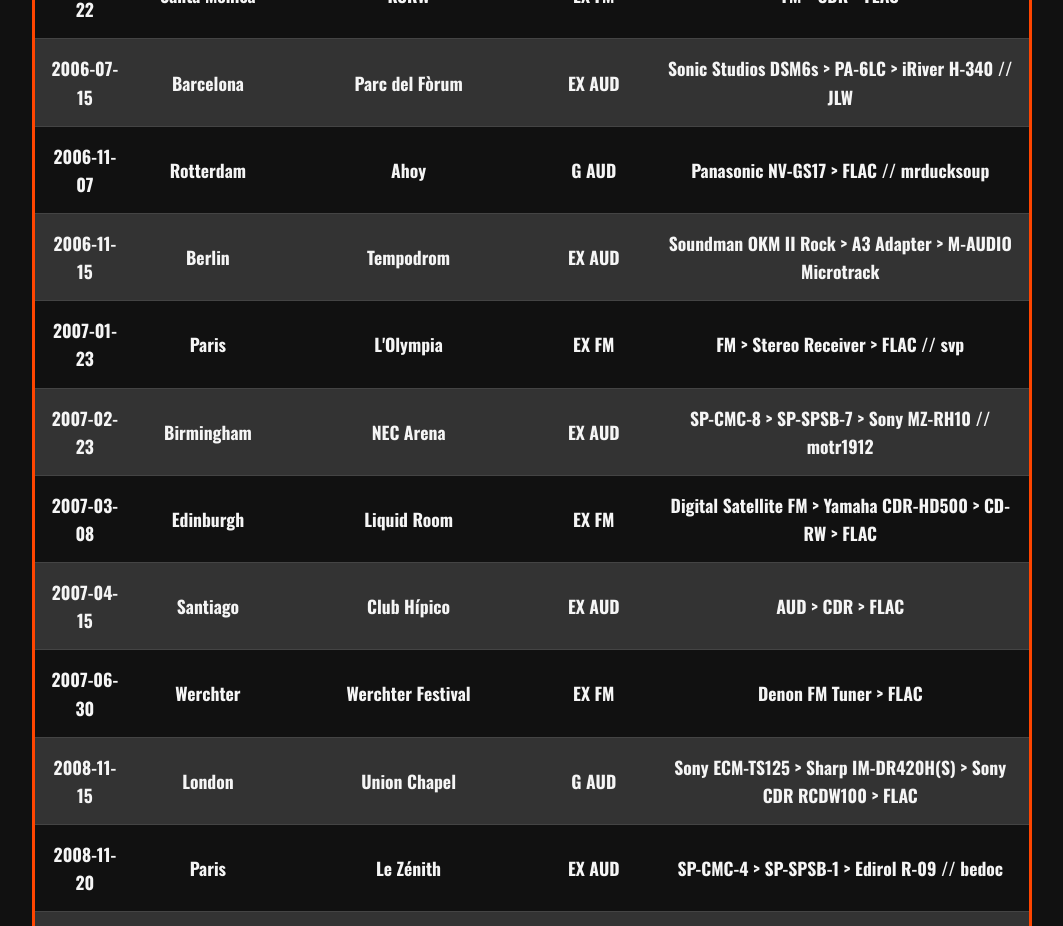
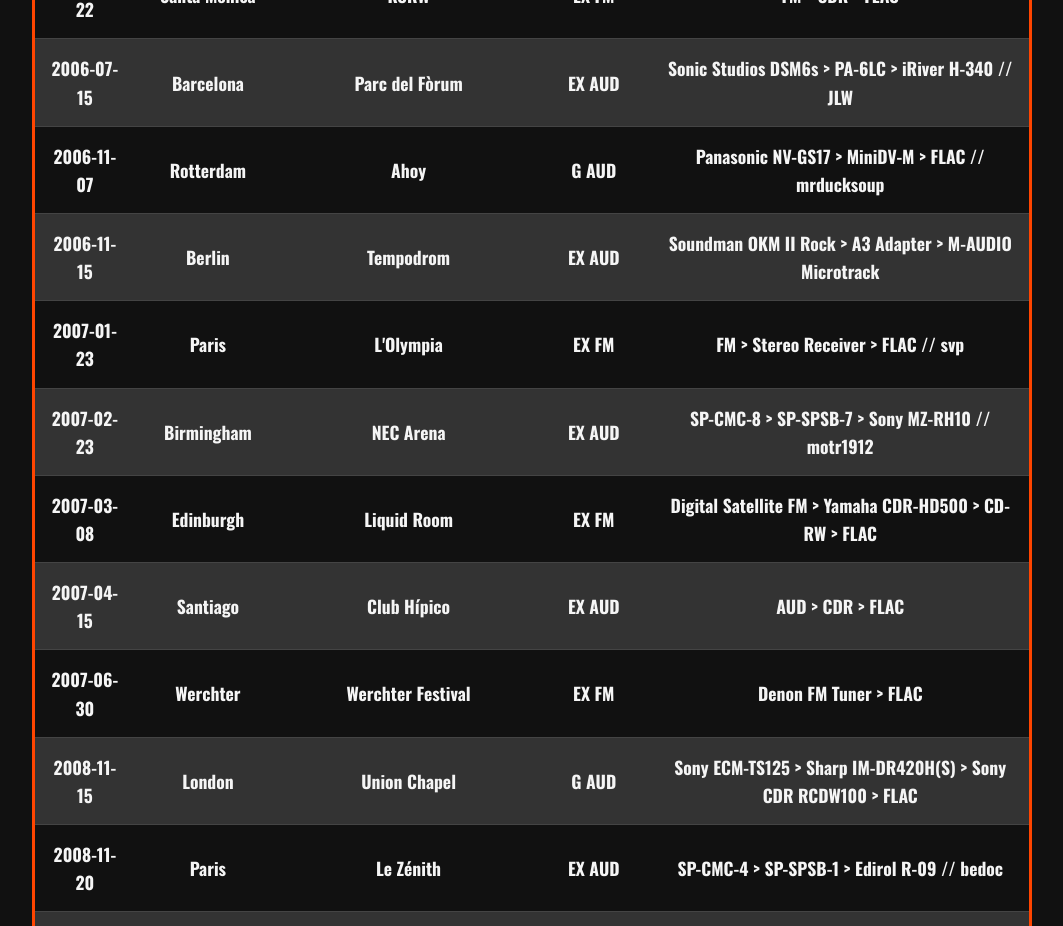
Before and after one commit to motherfuckingkeanefan/listofkeanebootlegs, a plain HTML site: page index.html in a window 1280 px wide. Shown: the part 5100-6026 px from the top of the page, without its empty margins (108-1171 px from the left). Drawn offline with nearby package versions, Linux system fonts and the light colour scheme.

Commit message:
Update index.html

```diff
--- a/index.html
+++ b/index.html
@@ -451,7 +451,7 @@
       <td>Rotterdam</td>
       <td>Ahoy</td>
       <td>G AUD</td>
-      <td>Panasonic NV-GS17 &gt; FLAC // mrducksoup</td>
+      <td>Panasonic NV-GS17 &gt; MiniDV-M &gt; FLAC // mrducksoup</td>
     </tr>
                 <tr>
       <td>2006-11-15</td>
```
